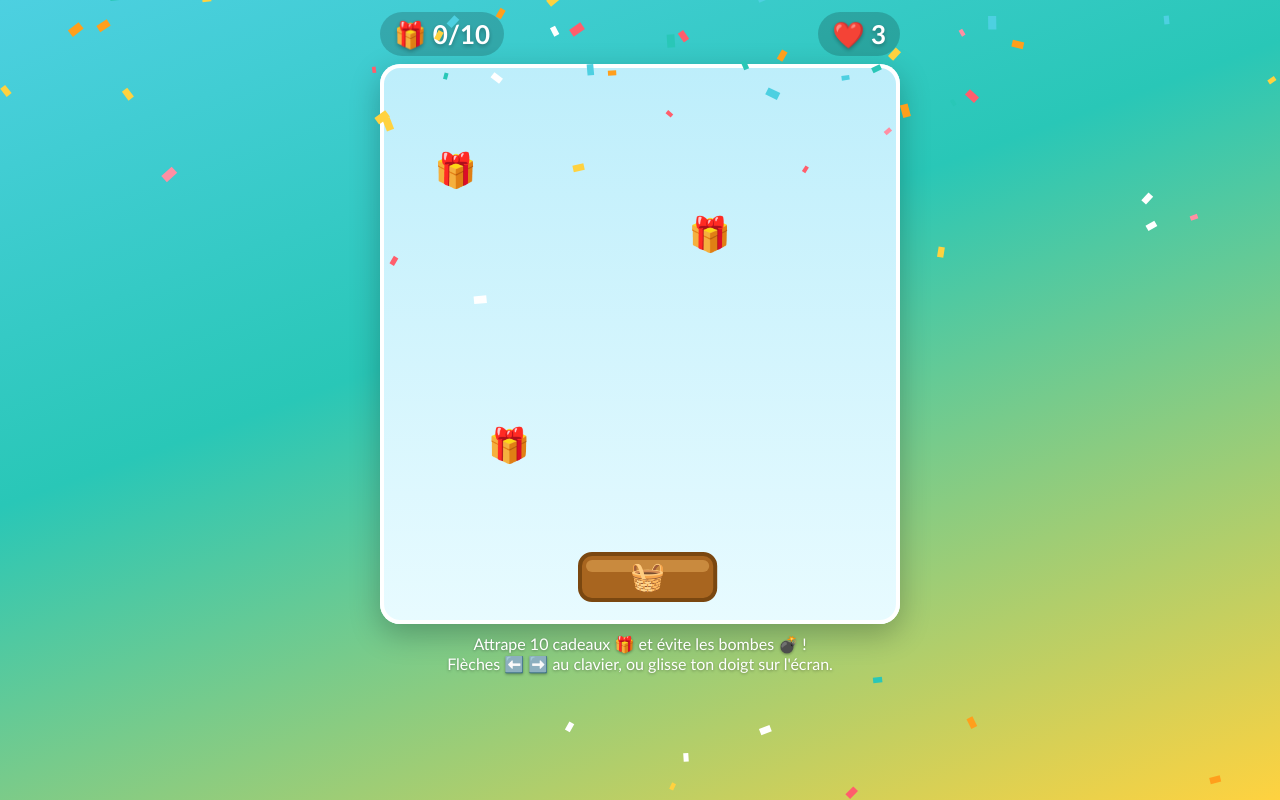
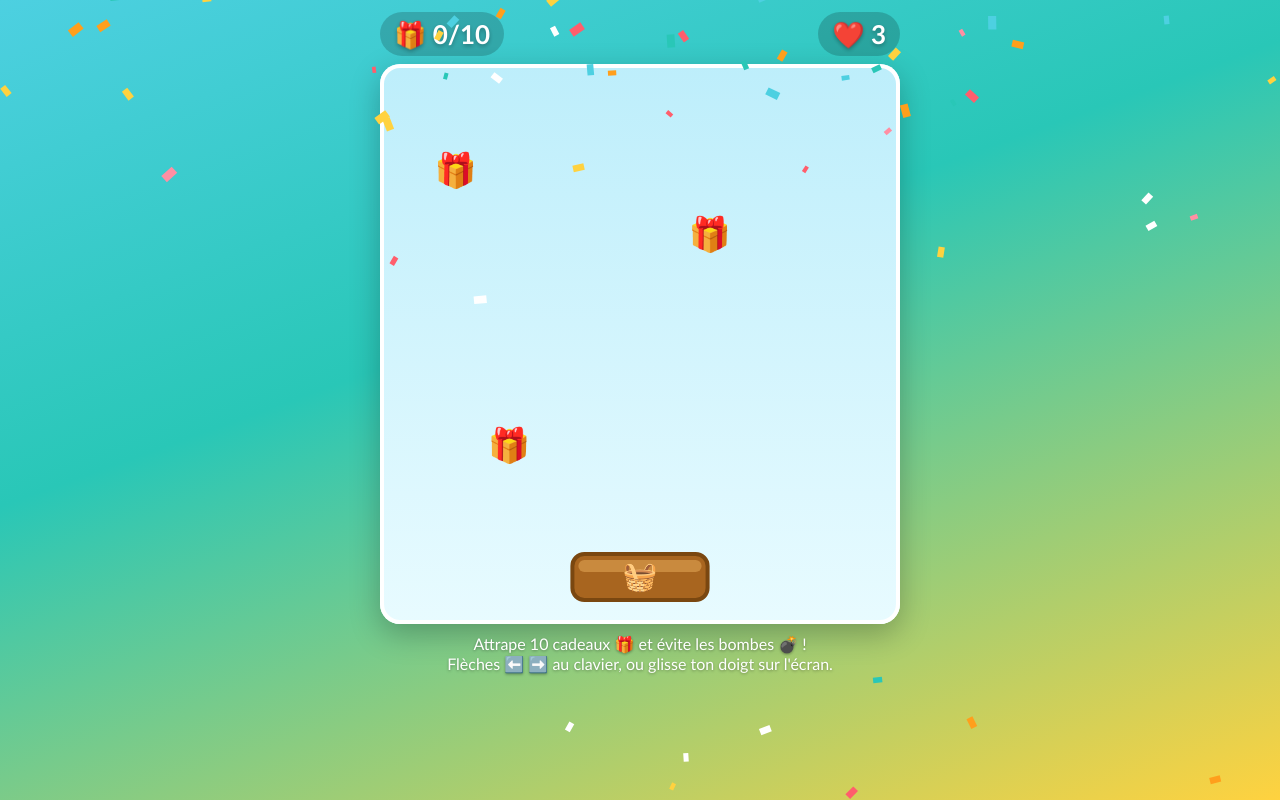
Before and after one commit to juliengabriel-Xhe/anniversaire-elise, a plain HTML site: page index.html in a window 1280 px wide. Both pictures are taken after a click on the button "🎮 Joue pour gagner ton cadeau". Drawn offline with Linux system fonts and the light colour scheme.

Commit message:
Robustesse: garde-fou taille canvas + centrage panier auto-reparant

```diff
--- a/index.html
+++ b/index.html
@@ -400,11 +400,14 @@ let frameJeu = null;
 const elScore = document.getElementById('score');
 const elVies  = document.getElementById('vies');
 
-// Ajuste la résolution du canvas à la taille réelle du cadre (net sur écrans HD)
+// Ajuste la résolution du canvas à la taille réelle du cadre (net sur écrans HD).
+// Renvoie false tant que le cadre n'a pas encore de dimensions (canvas non prêt).
 function dimensionnerJeu() {
-  const r = cadreJeu.getBoundingClientRect();
-  L = r.width;
-  H = r.height;
+  const w = cadreJeu.clientWidth;
+  const h = cadreJeu.clientHeight;
+  if (!w || !h) return false;                  // pas encore affiché / mesuré → on réessaiera
+  L = w;
+  H = h;
   const dpr = window.devicePixelRatio || 1;
   cvJeu.width  = L * dpr;
   cvJeu.height = H * dpr;
@@ -412,25 +415,30 @@ function dimensionnerJeu() {
   if (panier) {
     panier.largeur = Math.max(90, L * 0.26);   // panier large = jeu facile
     panier.y = H - 70;
-    panier.x = Math.min(panier.x, L - panier.largeur);
+    panier.x = Math.max(0, Math.min(panier.x, L - panier.largeur)); // garde le panier dans le cadre
   }
+  return true;
 }
 window.addEventListener('resize', () => { if (jeuEnCours) dimensionnerJeu(); });
 
 function initJeu() {
-  dimensionnerJeu();
-  panier = {
-    largeur: Math.max(90, L * 0.26),
-    hauteur: 46,
-    x: L / 2 - 60,
-    y: H - 70,
-    vitesse: 8,
-  };
+  L = 0; H = 0;                         // forcera le garde-fou si pas encore mesuré
+  panier = { largeur: 100, hauteur: 46, x: 0, y: 0, vitesse: 8 };
   objets = [];
   score = 0;
   vies = 3;
   dernierLancer = 0;
   majInfos();
+  centrerPanier();                      // place le panier dès qu'une taille est dispo
+}
+
+// Centre le panier en bas, une fois que le canvas a une taille valide
+function centrerPanier() {
+  if (dimensionnerJeu()) {
+    panier.largeur = Math.max(90, L * 0.26);
+    panier.x = L / 2 - panier.largeur / 2;
+    panier.y = H - 70;
+  }
 }
 
 function majInfos() {
@@ -453,6 +461,16 @@ function lancerObjet() {
 
 function boucleJeu(t) {
   if (!jeuEnCours) return;
+
+  // Garde-fou : tant que le canvas n'a pas de vraie taille, on ne fait RIEN
+  // (ni apparition d'objets, ni collisions) et on retente au prochain frame.
+  // Évite que des cadeaux/bombes apparaissent au point (0,0) et soient "attrapés".
+  if (!L || !H) {
+    centrerPanier();
+    frameJeu = requestAnimationFrame(boucleJeu);
+    return;
+  }
+
   ctxJeu.clearRect(0, 0, L, H);
 
   // --- Déplacement du panier (clavier) ---
@@ -560,7 +578,7 @@ function demarrerPartie() {
   // Sécurité : on re-dimensionne une fois la mise en page stabilisée
   // (utile sur mobile où la taille définitive arrive après l'affichage).
   requestAnimationFrame(() => {
-    dimensionnerJeu();
+    centrerPanier();
     frameJeu = requestAnimationFrame(boucleJeu);
   });
 }
```
